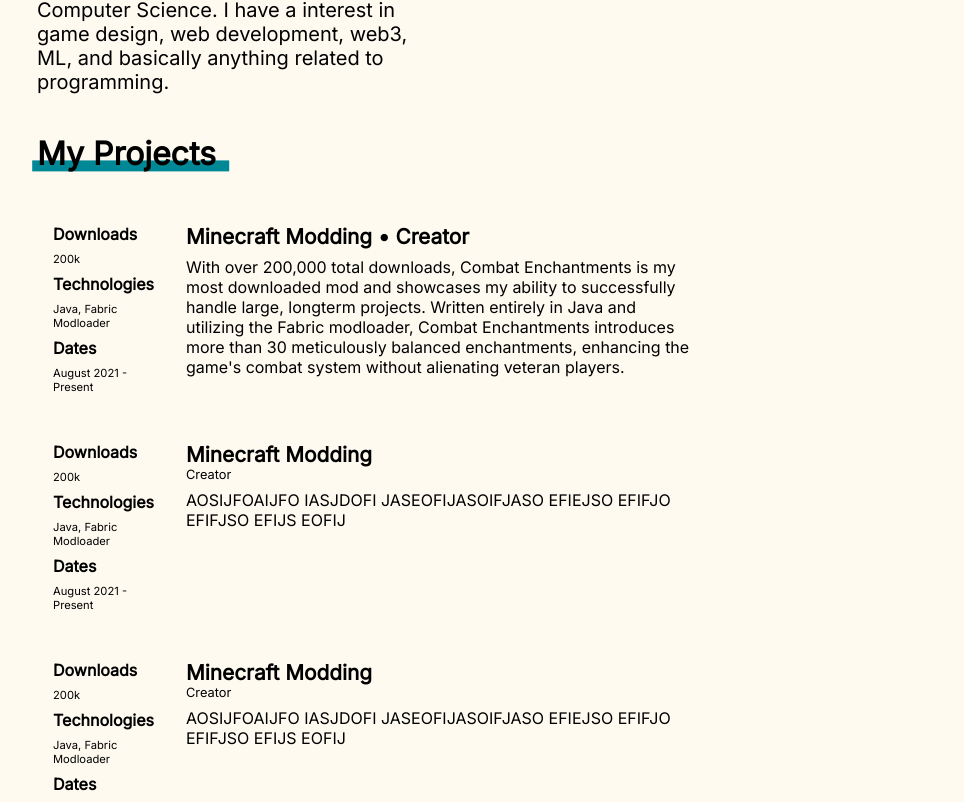
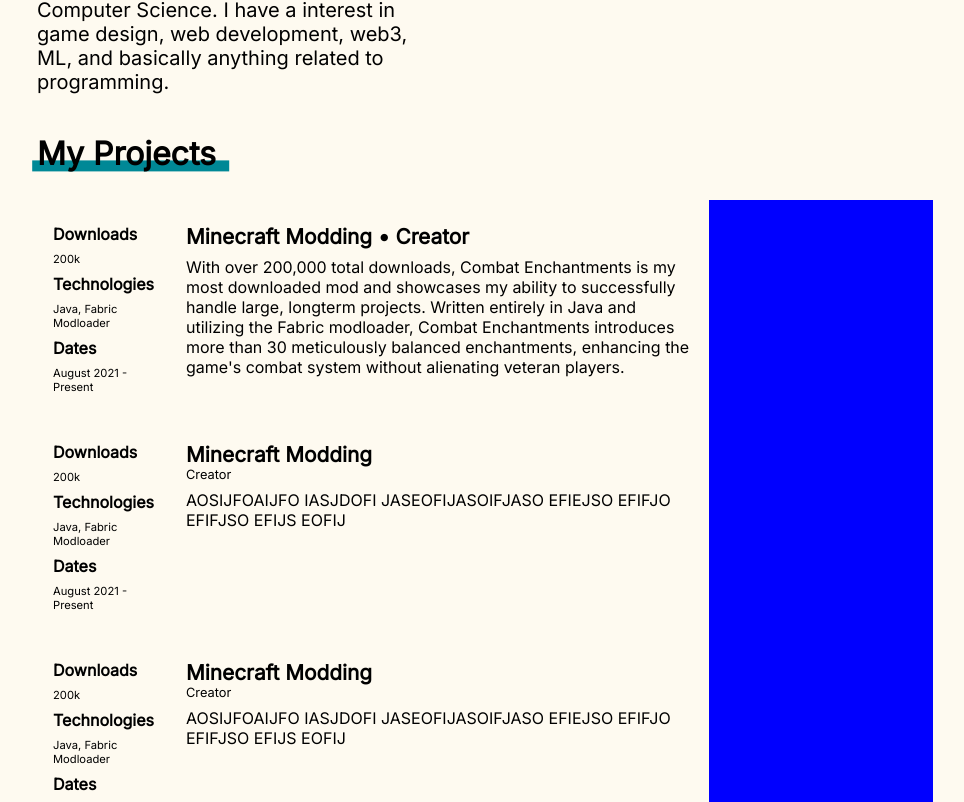
Before and after one commit to dsfhdshdjtsb/portfolio, a React (Create React App) app: page /#/ in a window 1280 px wide. Shown: the part 618-1420 px from the top of the page, without its empty margins (155-1119 px from the left). Built offline with nearby package versions, Linux system fonts and the light colour scheme.

Commit message:
fmotion soon

```diff
--- a/src/components/Projects.js
+++ b/src/components/Projects.js
@@ -11,19 +11,17 @@
 export default function Projects(){
     return(
 
-            <div className="Projects" >
-                <div>
+            <div className="Projects">
 
-                </div>
                     <h2 id="ProjectsTitle" style={{textAlign: "left"}}>My Projects</h2>
-                <div className="ProjectsWrapper" >
+                    <div id="PFrameWrapper">
+                        <div className="ProjectsWrapper">
                             <Project title="Minecraft Modding • Creator" date1="August 2021 - Present" subh="" desc="With over 200,000 total downloads, Combat Enchantments is my most downloaded mod and showcases my ability to successfully handle large, longterm projects. Written entirely in Java and utilizing the Fabric modloader, Combat Enchantments introduces more than 30 meticulously balanced enchantments, enhancing the game's combat system without alienating veteran players."/>
                             <Project title="Minecraft Modding" subh="Creator" desc="AOSIJFOAIJFO IASJDOFI JASEOFIJASOIFJASO EFIEJSO EFIFJO EFIFJSO EFIJS EOFIJ"/>
                             <Project title="Minecraft Modding" subh="Creator" desc="AOSIJFOAIJFO IASJDOFI JASEOFIJASOIFJASO EFIEJSO EFIFJO EFIFJSO EFIJS EOFIJ"/>
                             <Project title="Minecraft Modding" subh="Creator" desc="AOSIJFOAIJFO IASJDOFI JASEOFIJASOIFJASO EFIEJSO EFIFJO EFIFJSO EFIJS EOFIJ"/>
                         </div>
                         <div id="FrameWrapper">
-                    hi
                             <div id="BigPictureFrame">
                             </div>
                             <div id="SmallFrameWrapper">
@@ -33,6 +31,10 @@
                                 </div>
                             </div>
                         </div>
+                    </div>
+
+
+
 
             </div>
 
--- a/src/style.css
+++ b/src/style.css
@@ -298,13 +298,13 @@
 .ProjectSlide {
   /* margin-bottom: 1rem; */
   width: min(50vw, 1500px);
-  transition: 0.5s;
+  transition: 0.3s;
   padding: 1rem;
 
 }
 .ProjectSlide:hover {
   background-color: #ebdab0;
-  transition: 0.5s;
+  transition: 0.3s;
   border-radius: 10px;
 }
 .ProjectSlide .Subheading {
@@ -324,12 +324,19 @@
 .ProjectSlide .Description {
 
 }
-.FrameWrapper {
+#ProjectsSection{
+  position: relative;
+}
+#PFrameWrapper {
   display: flex;
+  justify-content: space-between;
+}
+#FrameWrapper {
+
   flex-direction: column;
   background-color: blue;
   width: 400px;
-  height: 600px;
+  height: 90vh;
   position: relative;
   z-index: 3;
   float:left
```
Lines whose indentation alone changed are shown as unchanged.
